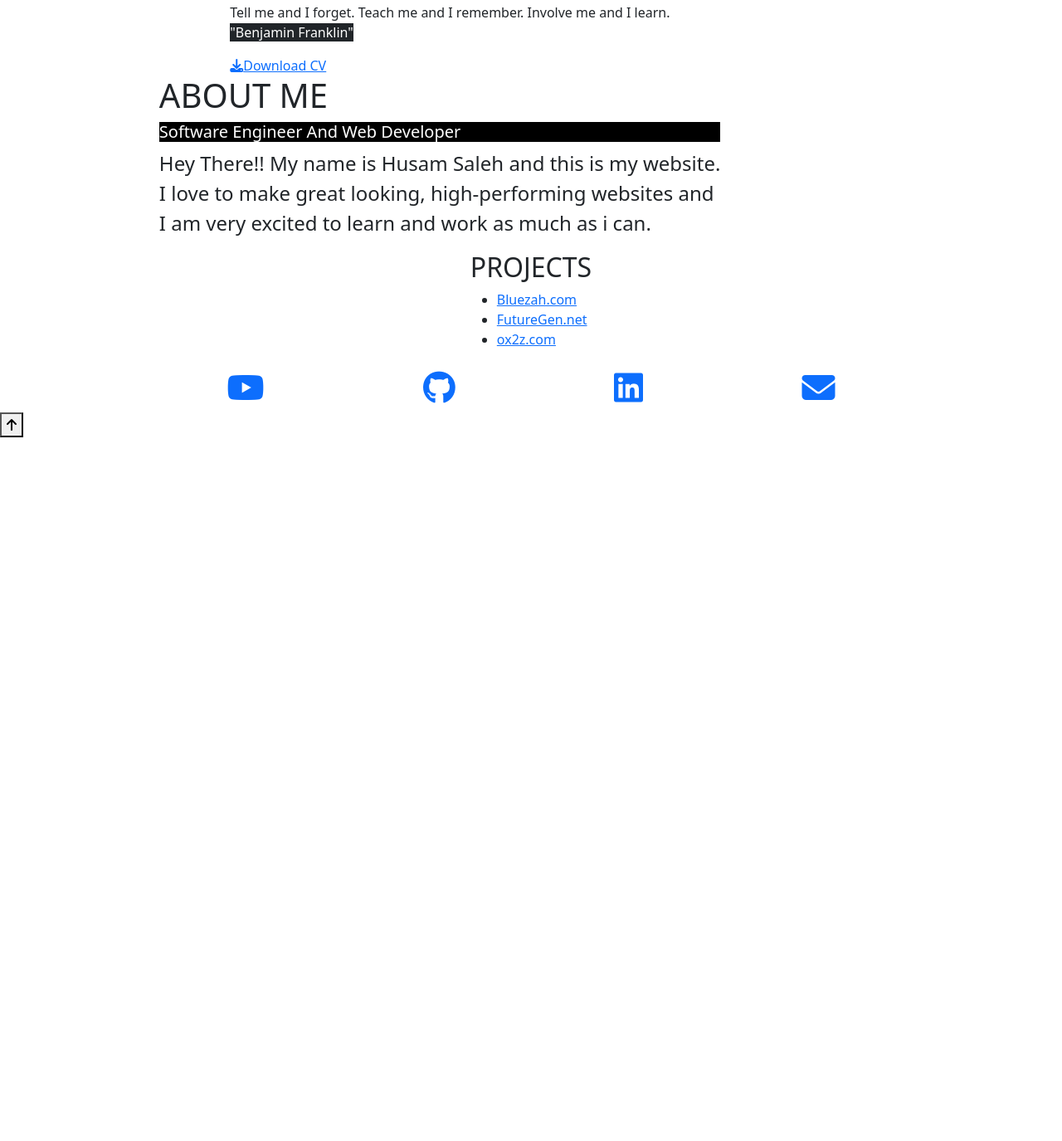
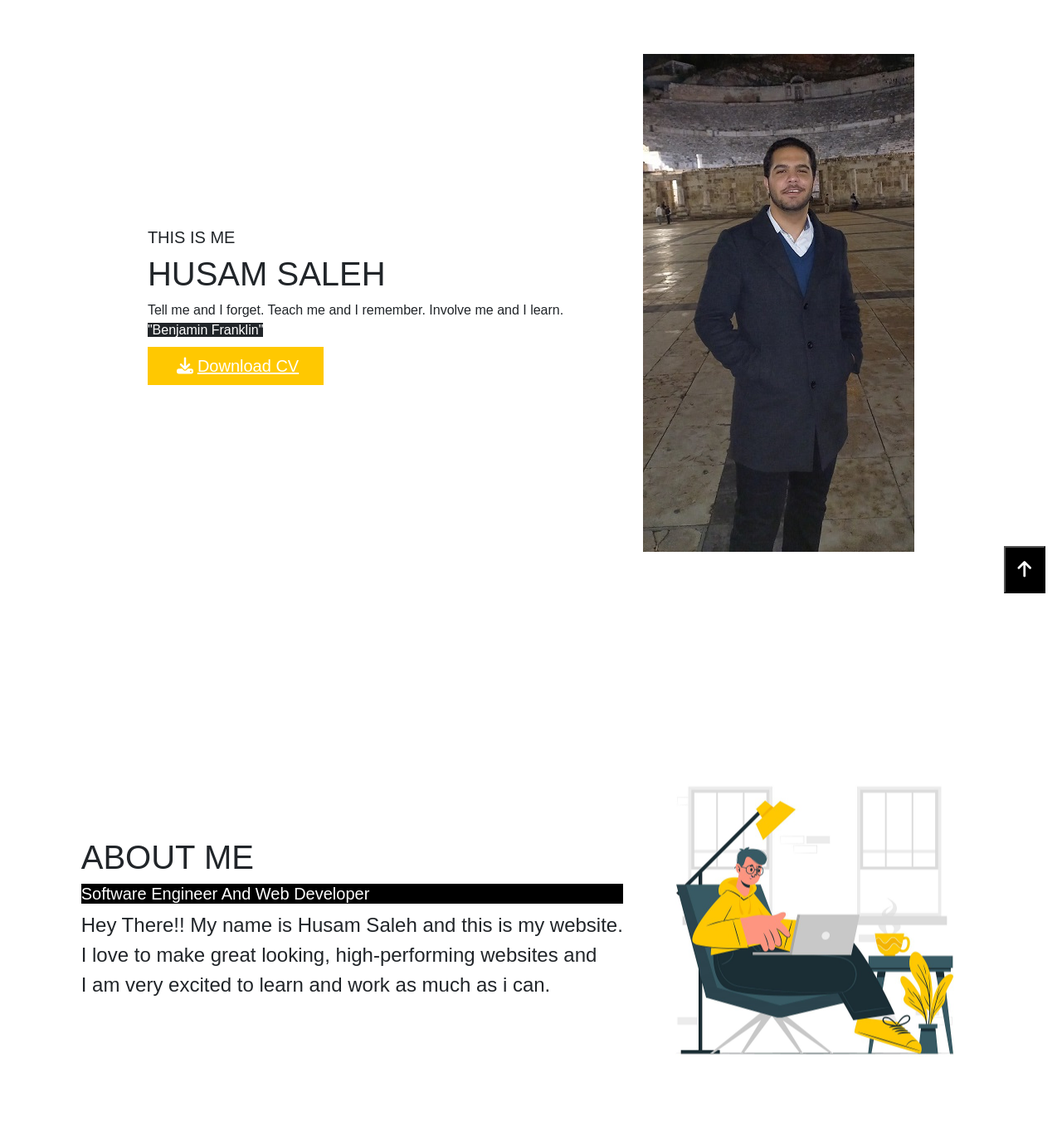
Before and after one commit to husamsaleh/husam, a plain HTML site: page index.html in a window 1280 px wide. Shown: the part 85-1460 px from the top of the page at 83% size. Before the commit the page ends 800 px from the top, so only its background shows below. Drawn offline with nearby package versions, Linux system fonts and the light colour scheme; the site is published under a folder, as on GitHub Pages, so addresses that start at the root find nothing; a web font is replaced by a local one.

Commit message:
Update index.html

```diff
--- a/index.html
+++ b/index.html
@@ -8,7 +8,7 @@
 
     <link href="https://cdn.jsdelivr.net/npm/bootstrap@5.2.1/dist/css/bootstrap.min.css" rel="stylesheet" integrity="sha384-iYQeCzEYFbKjA/T2uDLTpkwGzCiq6soy8tYaI1GyVh/UjpbCx/TYkiZhlZB6+fzT" crossorigin="anonymous">
     <script src="https://kit.fontawesome.com/f7e2387afa.js" crossorigin="anonymous"></script>
-    <link rel="stylesheet" href="/main.css">
+    <link rel="stylesheet" href="./main.css">
 </head>
 <body>
 
@@ -65,7 +65,7 @@
       </a>
 
     </div>
-    <img src="/images/me.jpg" alt="">
+    <img src="./images/me.jpg" alt="">
   </div>
 
 
@@ -79,12 +79,12 @@
     <p class="fs-4">Hey There!! My name is Husam Saleh and this is my website. <br> I love to make great looking, high-performing websites and <br> I am very excited to learn and work as much as i can.
     </p>
   </div>
-  <img src="/images/v1.jpg" alt="">
+  <img src="./images/v1.jpg" alt="">
 
 </div>
 
 <div class="container projects d-flex align-items-center align-content-center  justify-content-center" id="projects">
-  <img src="/images/v2.jpg" alt="">
+  <img src="./images/v2.jpg" alt="">
   <div class="mx-5" >
     <h2>PROJECTS</h2>
     <ul>
```
